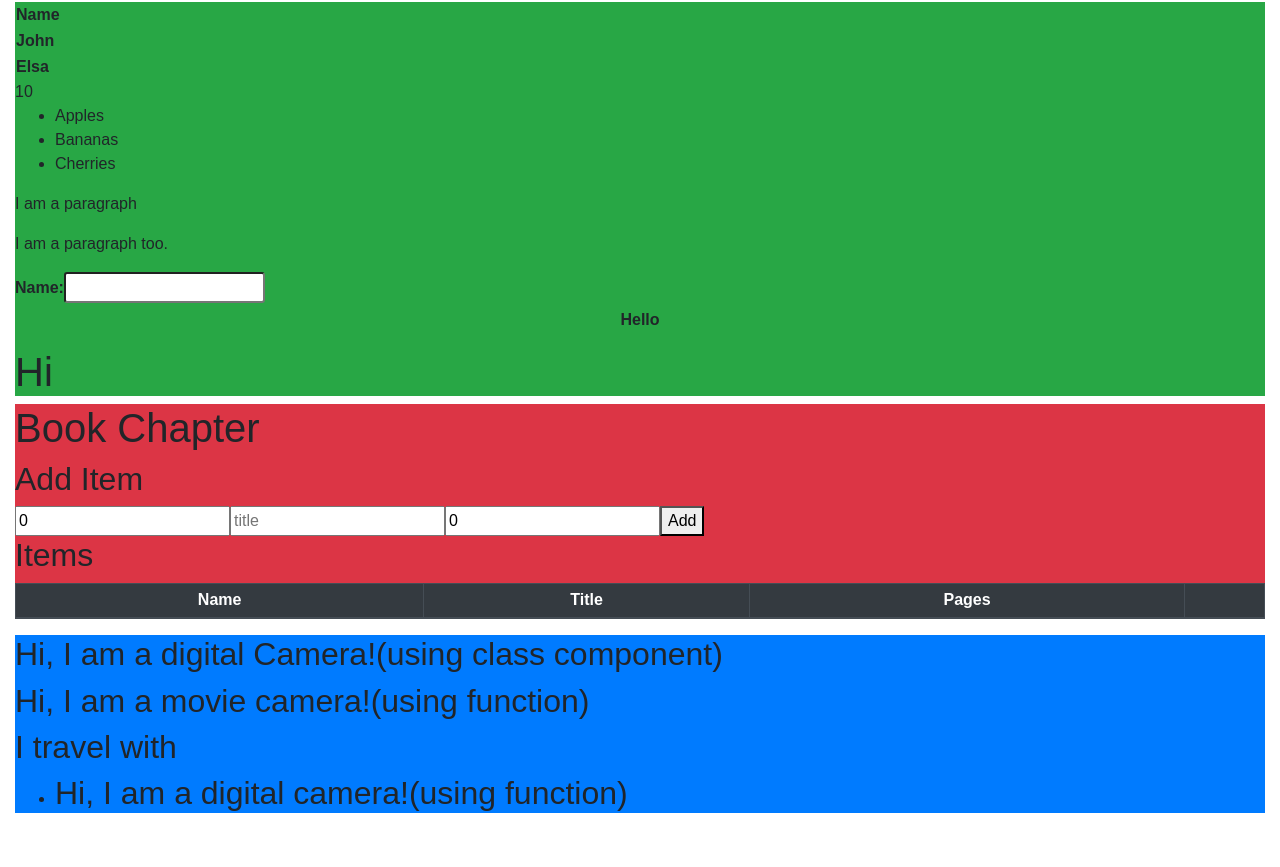
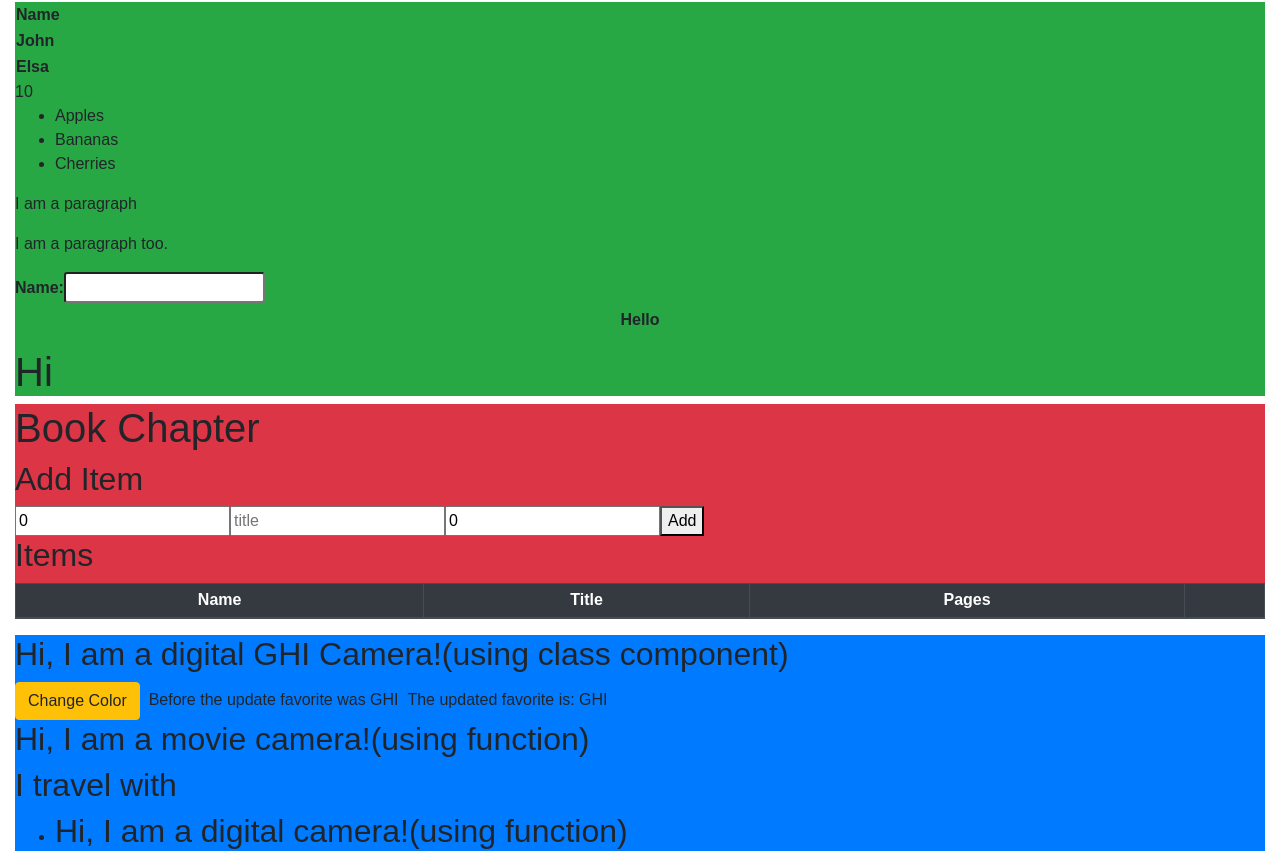
Before and after one commit to codedm24/ReactJS-Code, a React (Create React App) app in the folder reactapp3/: page / in a window 1280 px wide. Shown: the part 648-1515 px from the top of the page. Before the commit the page ends 1477 px from the top, so only its background shows below. Built offline with nearby package versions, Linux system fonts and the light colour scheme.

Commit message:
added lifecycle phases of react

```diff
--- a/reactapp3/src/Camera.js
+++ b/reactapp3/src/Camera.js
@@ -4,12 +4,54 @@ class Camera extends React.Component
 {
     constructor(props)
     {
-        super();
+        super(props);
         this.cameratype = props.cameratype;
+        this.state = {favoriteBrand: "ABC"};
+    }
+
+    static getDerivedStateFromProps(props, state)
+    {
+        return {favoriteBrand : props.favbrand}
+    }
+
+    changeColor = ()=>{
+        this.setState({favoriteBrand: "JKL"});
+    }
+
+    componentDidMount()
+    {
+        setTimeout(()=>{
+            this.setState({favoriteBrand: "DEF"});
+        },1000);
+    }
+
+    shouldComponentUpdate(){
+        return true;
+    }
+
+    getSnapshotBeforeUpdate(prevPros, prevState){
+        document.getElementById("spanprevBrand").innerHTML = "Before the update favorite was " + prevState.favoriteBrand;
+
+    }
+
+    componentDidUpdate(){
+        document.getElementById("spanupdateBrand").innerHTML =
+        "The updated favorite is: " + this.state.favoriteBrand;
+    }
+
+    componentWillUnmount(){
+        alert("The component will unmount");
     }
 
     render(){
-        return <h2>Hi, I am a {this.cameratype} Camera!(using class component)</h2>
+        return (
+            <>
+            <h2>Hi, I am a {this.cameratype} {this.state.favoriteBrand} Camera!(using class component)</h2>
+            <button type="button" className='btn btn-warning' onClick={this.changeColor}>Change Color</button>
+            &nbsp;&nbsp;<span id="spanprevBrand"></span>
+            &nbsp;&nbsp;<span id="spanupdateBrand"></span>
+            </>
+        );
     }
 }
 
--- a/reactapp3/src/index.js
+++ b/reactapp3/src/index.js
@@ -55,7 +55,7 @@ const myFirstElement = (
         <BookChapterData/>
         </div>
         <div className="bg bg-primary">
-        <Camera cameratype="digital"/>
+        <Camera cameratype="digital" favbrand = "GHI"/>
         <CameraFn cameratype="movie"/>
         <TravelAccessories/>
         </div>
```
